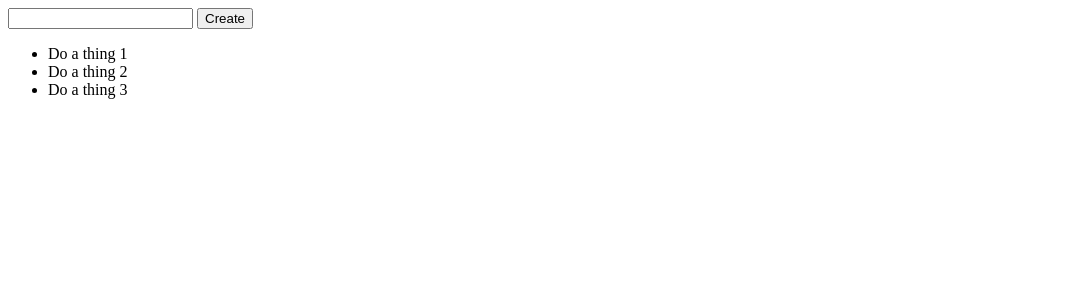
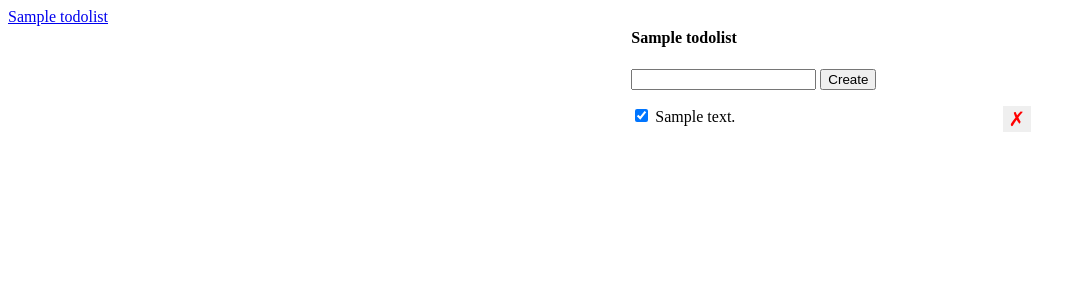
Before and after one commit to Malbrahim/basic-todo-app, a Flask app: template templates/index2.html in a window 1280 px wide. Shown: the top 300 px of the page, without its empty margins (0-1086 px from the left). Run offline with Flask 2, Linux system fonts and the light colour scheme; the template is opened without the code that fills it: values that come from a table or form of the project are taken from there, others are empty; data comes from the database, SQL or seed files in the repository; tables that the repository leaves empty hold one stand-in row (values such as "Sample post"); parts of the project's set-up code (start-up, migrations or seed data) failed here and were passed over.

Commit message:
add crud operation s

```diff
--- a/app.py
+++ b/app.py
@@ -15,113 +15,127 @@ db = SQLAlchemy(app)
 # Models.
 #----------------------------------------------------------------------------#
 
+
+class TodoList(db.Model):
+    __tablename__ = 'todolists'
+    id = db.Column(db.Integer, primary_key=True)
+    name = db.Column(db.String(), nullable=False)
+    todos = db.relationship('Todo', backref='list', lazy=True)
+
+
 class Todo(db.Model):
     __tablename__ = 'todos'
     id = db.Column(db.Integer, primary_key=True)
     description = db.Column(db.String(), nullable=False)
+    completed = db.Column(db.Boolean, nullable=False, default=False)
+    list_id = db.Column(db.Integer, db.ForeignKey('todolists.id'), nullable=False)
 
     def __repr__(self):
         return f'<Todo ID: {self.id}, Description: {self.description}>'
 
+
 db.create_all()
 
-#----------------------------------------------------------------------------#
-# Function needs to know.
-#----------------------------------------------------------------------------#
-
-# Insert.
-#  ----------------------------------------------------------------
-todo1 = Todo(description='Do a thing 1')
-todo2 = Todo(description='Do a thing 2')
-todo3 = Todo(description='Do a thing 3')
-
-db.session.add(todo1)
-db.session.add_all([todo2, todo3])
-
-# Alter.
-#  ----------------------------------------------------------------
-todo3.name = 'Do a thing 3 and 4'
-
-db.session.commit()
-
-# Select.
-#  ----------------------------------------------------------------
-
-result = Todo.query.filter_by(id=1).all()
-Todo.query.all()
-Todo.query.filter_by(id=2).first()
-db.sessiom.query(Todo)
-
-# Delete.
-#  ----------------------------------------------------------------
-
-db.session.delete(todo4)
-Todo.query.filter_by(id=5).delete()
 
 #----------------------------------------------------------------------------#
 # Controllers.
 #----------------------------------------------------------------------------#
 
-# getting user data from a view to a controller
-#  ----------------------------------------------------------------
+# @app.route('/')
+# def index():
+#   return render_template('index.html', data=[{
+#     'description': 'Todo 1'
+#   }, {
+#     'description': 'Todo 2'
+#   }, {
+#     'description': 'Todo 3'
+#   }])
+
+
+# @app.route('/todos/create', methods=['POST'])
+# def create_todo():
+#     description = request.form.get('description', '')
+#     todo = Todo(description=description)
+#     db.session.add(todo)
+#     db.session.commit()
+#     return redirect(url_for('index'))
+
+# @app.route('/')
+# def index():
+#   return render_template('index.html', data=Todo.query.all())
+
+@app.route('/todos/create', methods=['POST'])
+def create_todo():
+    error = False
+    body = {}
+    try:
+        description = request.get_json()['description']
+        list_id = request.get_json()['list_id']
+        todo = Todo(description=description)
+        active_list = TodoList.query.get(list_id)
+        todo.list = active_list
+        db.session.add(todo)
+        db.session.commit()
+        body['description'] = todo.description
+    except:
+        error = True
+        db.session.rollback()
+        print(sys.exc_info())
+    finally:
+        db.session.close()
+    if error:
+        abort(400)
+    else:
+        return jsonify(body)
+
+
+@app.route('/todos/<todo_id>/set-completed', methods=['POST'])
+def set_completed_todo(todo_id):
+    try:
+        completed = request.get_json()['completed']
+        print('completed', completed)
+        todo = Todo.query.get(todo_id)
+        print('before completed', todo)
+        todo.completed = completed
+        db.session.commit()
+    except:
+        db.session.rollback()
+    finally:
+        db.session.close()
+    return redirect(url_for('index'))
+
+
+@app.route('/todos/<todo_id>', methods=['DELETE'])
+def delete_todo(todo_id):
+    try:
+        todo = Todo.query.get(todo_id)
+        db.session.delete(todo)
+        db.session.commit()
+    except:
+        db.session.rollback()
+    finally:
+        db.session.close()
+    return jsonify({'success': True})
+
+
+@app.route('/list/<list_id>')
+def git_list_todos(list_id):
+    return render_template('index2.html',
+                           todos=Todo.query.filter_by(
+                               list_id=list_id).order_by('id').all(),
+                           lists=TodoList.query.order_by('id').all(),
+                           active_list=TodoList.query.get(list_id)
+                           )
+
 
 @app.route('/')
 def index():
-  return render_template('index.html', data=[{
-    'description': 'Todo 1'
-  }, {
-    'description': 'Todo 2'
-  }, {
-    'description': 'Todo 3'
-  }])
-
-
-# getting user data from a view to a controller using form
-#  ----------------------------------------------------------------
-
-@app.route('/todos/create', methods=['POST'])
-def create_todo():
-    description = request.form.get('description', '')
-    todo = Todo(description=description)
-    db.session.add(todo)
-    db.session.commit()
-    return redirect(url_for('index'))
-
-@app.route('/')
-def index():
-    return render_template('index.html', data=Todo.query.all())
-
-# getting user data from a view to a controller using json
-#  ----------------------------------------------------------------
-
-@app.route('/todos/create', methods=['POST'])
-def create_todo():
-  error = False
-  body = {}
-  try:
-    description = request.get_json()['description']
-    todo = Todo(description=description)
-    db.session.add(todo)
-    db.session.commit()
-    body['description'] = todo.description
-  except:
-    error = True
-    db.session.rollback()
-    print(sys.exc_info())
-  finally:
-    db.session.close()
-  if error:
-    abort (400)
-  else:
-    return jsonify(body)
-
-@app.route('/')
-def index2():
-  return render_template('index2.html', data=Todo.query.all())
+    return redirect(url_for('git_list_todos', list_id=1))
 
 #----------------------------------------------------------------------------#
 # Launch.
 #----------------------------------------------------------------------------#
 
+
 if __name__ == '__main__':
     app.run()
--- a/templates/index2.html
+++ b/templates/index2.html
@@ -1,29 +1,79 @@
 <html>
+
 <head>
   <title>Todo App</title>
   <style>
     #error {
       display: none;
     }
+
+    ul {
+      list-style: none;
+      padding: 0;
+      margin: 0;
+      width: 400px;
+    }
+
+    li {
+      clear: both;
+    }
+
+    .lists-wrapper,
+    .todos-wrapper {
+      display: inline-block;
+      vertical-align: top;
+      width: 49%;
+    }
+
+    li button {
+      -webkit-appearance: none;
+      border: none;
+      outline: none;
+      color: red;
+      float: right;
+      cursor: pointer;
+      font-size: 20px;
+    }
   </style>
 </head>
+
 <body>
   <div id="error" class="hidden">Something went wrong!</div>
+  <div class="lists-wrapper">
+    <ul id="lists">
+      {% for list in lists %}
+      <li>
+        <a href="/list/{{ list.id }}">
+          {{ list.name }}
+        </a>
+      </li>
+      {% endfor %}
+    </ul>
+  </div>
+
+  <div class="todos-wrapper">
+    <h4> {{ active_list.name }} </h4>
     <form id="form" method="post" action="/todos/create">
       <input type="text" id="description" name="description" />
       <input type="submit" value="Create" />
     </form>
     <ul id="todos">
-      {% for d in data %}
-      <li>{{ d.description }}</li>
+      {% for todo in todos %}
+      <li>
+        <input class="check-completed" data-id="{{ todo.id }}" type="checkbox" {% if todo.completed %} checked {% endif %} />
+        {{ todo.description }}
+        <button class="delete-button"  data-id="{{ todo.id }}">&cross;</button>
+      </li>
       {% endfor %}
     </ul>
+  </div>
   <script>
-      document.getElementById('form').onsubmit = function(e) {
+    document.getElementById('form').onsubmit = function (e) {
       e.preventDefault();
-        fetch('http://127.0.0.1:5000/todos/create', {
+      fetch('/todos/create', {
         method: 'POST',
         body: JSON.stringify({
+          'list_id': {{ active_list.id }},
           'description': document.getElementById('description').value,
         }),
         headers: {
@@ -38,10 +88,46 @@
           document.getElementById('todos').appendChild(li);
           document.getElementById('error').className = 'hidden';
         })
-        .catch(function() {
+        .catch(function () {
           document.getElementById('error').className = '';
         })
     }
+    const checkboxes = document.querySelectorAll('.check-completed');
+    for (let i = 0; i < checkboxes.length; i++) {
+      const checkbox = checkboxes[i];
+      checkbox.onchange = function (e) {
+        const newCompleted = e.target.checked;
+        const todoId = e.target.dataset['id'];
+        fetch('/todos/' + todoId + '/set-completed', {
+          method: 'POST',
+          body: JSON.stringify({
+            'completed': newCompleted
+          }),
+          headers: {
+            'Content-Type': 'application/json'
+          }
+        })
+          .then(function () {
+            document.getElementById('error').className = 'hidden';
+          })
+          .catch(function () {
+            document.getElementById('error').className = '';
+          })
+      }
+    }
+
+    const deleteBtns = document.querySelectorAll('.delete-button');
+    for (let i = 0; i < deleteBtns.length; i++) {
+      const btn = deleteBtns[i];
+      btn.onclick = function (e) {
+        const todo_Id = e.target.dataset['id'];
+        fetch('/todos/' + todo_Id, {
+          method: 'DELETE'
+        });
+      }
+    }
+
   </script>
 </body>
+
 </html>
```
Also changed, not shown: README.md (added). Lines whose indentation alone changed are shown as unchanged.
